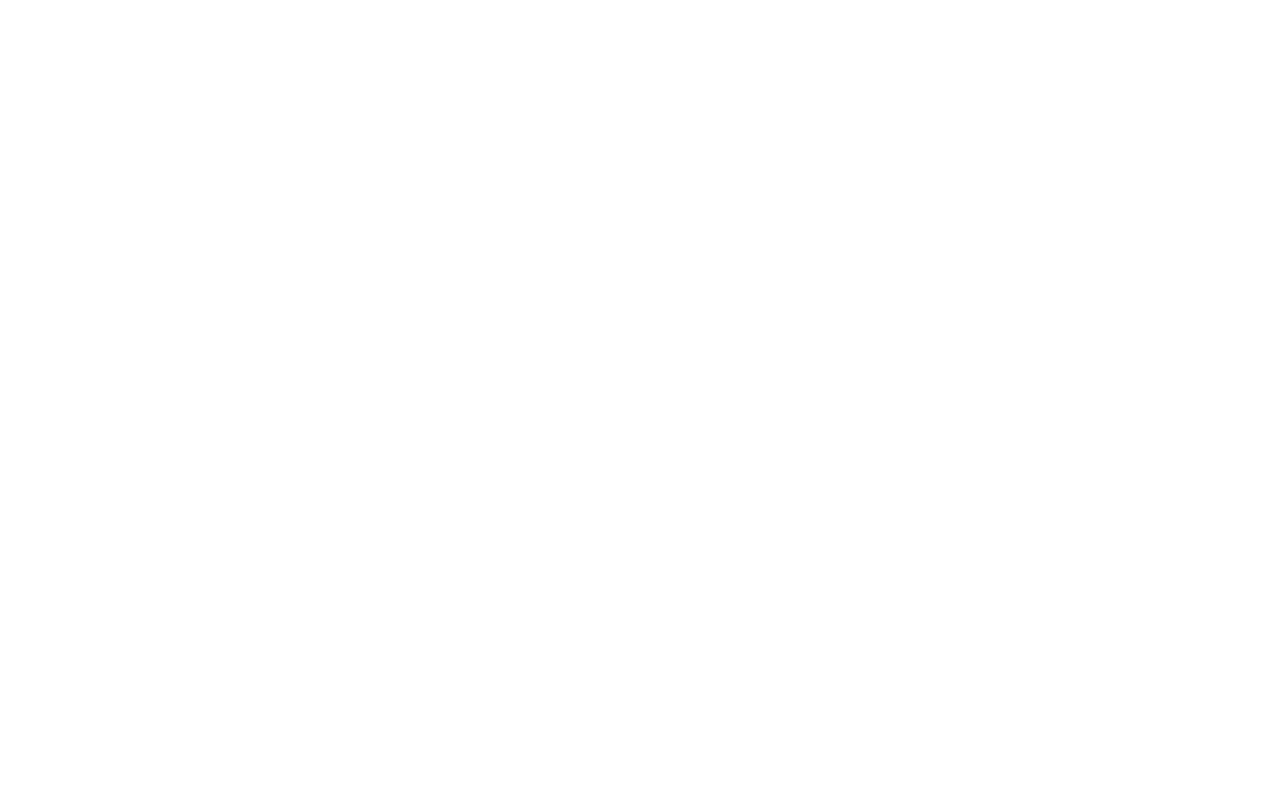
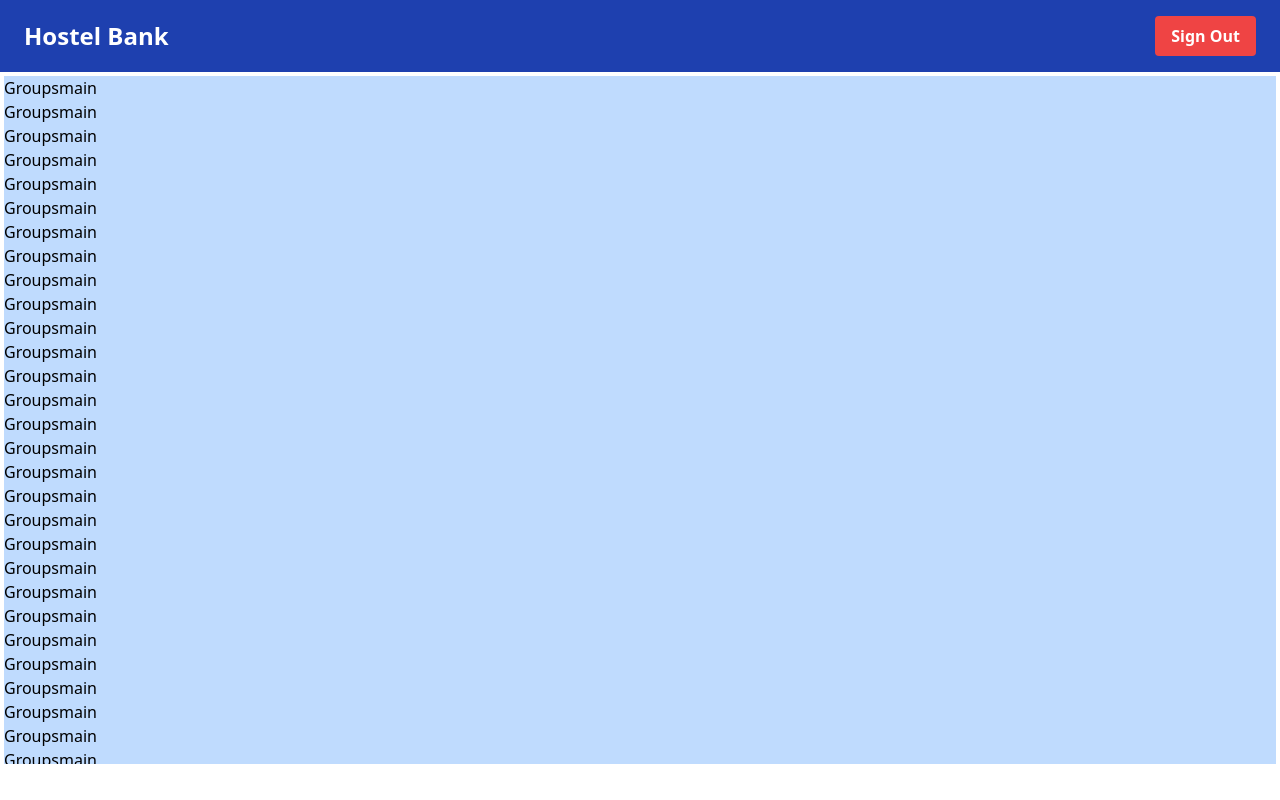
Before and after one commit to deepsalunkhee/Hostel_Bank_AWS, a React (Vite) app in the folder Client/: page /group in a window 1280 px wide. Before the commit this address had no page. Built offline with nearby package versions, Linux system fonts and the light colour scheme.

Commit message:
Join group done

```diff
--- a/Client/src/App.jsx
+++ b/Client/src/App.jsx
@@ -3,6 +3,7 @@ import { BrowserRouter as Router ,Route,Routes} from 'react-router-dom'
 import Signin from './pages/Signin'
 import Signup from './pages/Signup'
 import Dashboard from './pages/Dashboard'
+import Group from './pages/Group'
 
 const App = () => {
   return (
@@ -13,6 +14,7 @@ const App = () => {
         <Route path='/signin' element={<Signin/>}/>
         <Route path='/signup' element={<Signup/>}/>
         <Route path='/' element={<Dashboard/>}/>
+        <Route path='/group/*' element={<Group/>}/>
       </Routes>
     </Router>
     </>
--- /dev/null
+++ b/Client/src/pages/Group.jsx
@@ -0,0 +1,18 @@
+import React from "react";
+import Navbar from "../components/Navbar";
+import Groupsmain from "./Groupsmain";
+
+const Group = () => {
+  return (
+    <div>
+      <Navbar />
+      <div className="bg-blue-200  m-1">
+        <div className="overflow-y-auto" style={{ height:"86vh" }}>
+          <Groupsmain />
+        </div>
+      </div>
+    </div>
+  );
+};
+
+export default Group;
--- a/Client/src/pages/Groups.jsx
+++ b/Client/src/pages/Groups.jsx
@@ -1,9 +1,11 @@
 import React, { useEffect, useState } from "react";
 import axios from "axios";
+import { useNavigate } from "react-router-dom";
 
 const Groups = () => {
   const [groups, setGroups] = useState([]);
   const backendUrl = "http://localhost:5000";
+  const navigate = useNavigate();
 
   useEffect(() => {
     fetchdata();
@@ -12,8 +14,7 @@ const Groups = () => {
   const fetchdata = async () => {
     const token = localStorage.getItem("token");
     const email = localStorage.getItem("email");
-    console.log(email);
-    console.log(token);
+
     try {
       const getgroups = await axios(`${backendUrl}/groups/getgroups`, {
         method: "POST",
@@ -33,7 +34,7 @@ const Groups = () => {
   };
 
   const clickGroup = (e) => {
-
+    navigate(`/group`);
   }
   return (
     <div className="p-4">
--- /dev/null
+++ b/Client/src/pages/Groupsmain.jsx
@@ -0,0 +1,64 @@
+import React from "react";
+
+const Groupsmain = () => {
+  return (
+    <div>
+      <h1>Groupsmain</h1>
+      <h1>Groupsmain</h1>
+      <h1>Groupsmain</h1>
+      <h1>Groupsmain</h1>
+      <h1>Groupsmain</h1>
+      <h1>Groupsmain</h1>
+      <h1>Groupsmain</h1>
+      <h1>Groupsmain</h1>
+      <h1>Groupsmain</h1>
+      <h1>Groupsmain</h1>
+      <h1>Groupsmain</h1>
+      <h1>Groupsmain</h1>
+      <h1>Groupsmain</h1>
+      <h1>Groupsmain</h1>
+      <h1>Groupsmain</h1>
+      <h1>Groupsmain</h1>
+      <h1>Groupsmain</h1>
+      <h1>Groupsmain</h1>
+      <h1>Groupsmain</h1>
+      <h1>Groupsmain</h1>
+      <h1>Groupsmain</h1>
+      <h1>Groupsmain</h1>
+      <h1>Groupsmain</h1>
+      <h1>Groupsmain</h1>
+      <h1>Groupsmain</h1>
+      <h1>Groupsmain</h1>
+      <h1>Groupsmain</h1>
+      <h1>Groupsmain</h1>
+      <h1>Groupsmain</h1>
+      <h1>Groupsmain</h1>
+      <h1>Groupsmain</h1>
+      <h1>Groupsmain</h1>
+      <h1>Groupsmain</h1>
+      <h1>Groupsmain</h1>
+      <h1>Groupsmain</h1>
+      <h1>Groupsmain</h1>
+      <h1>Groupsmain</h1>
+      <h1>Groupsmain</h1>
+      <h1>Groupsmain</h1>
+      <h1>Groupsmain</h1>
+      <h1>Groupsmain</h1>
+      <h1>Groupsmain</h1>
+      <h1>Groupsmain</h1>
+      <h1>Groupsmain</h1>
+      <h1>Groupsmain</h1>
+      <h1>Groupsmain</h1>
+      <h1>Groupsmain</h1>
+      <h1>Groupsmain</h1>
+      <h1>Groupsmain</h1>
+      <h1>Groupsmain</h1>
+      <h1>Groupsmain</h1>
+      <h1>Groupsmain</h1>
+      <h1>Groupsmain</h1>
+      <h1>Groupsmain</h1>
+    </div>
+  );
+};
+
+export default Groupsmain;
--- a/Client/src/pages/JoinGroup.jsx
+++ b/Client/src/pages/JoinGroup.jsx
@@ -1,9 +1,64 @@
-import React from 'react'
+import React,{useState} from 'react'
+import axios from 'axios'
 
 const JoinGroup = () => {
+
+  const backendUrl = "http://localhost:5000";
+  const [groupid,setGroupid] = useState('')
+  const [groupname,setGroupname] = useState('')
+  const [joined,setJoined] = useState(false)
+
+
+  const hadleOnsubmit = async (e)=>{
+    e.preventDefault();
+    const token = localStorage.getItem("token");
+
+
+    try {
+      const joinrequest= await axios (`${backendUrl}/groups/joingroup`,{
+        method:"POST",
+        headers:{
+          "content-type":"application/json",
+          token:token
+        },
+        data:JSON.stringify({
+          groupid:groupid
+        })
+      })
+
+      if(joinrequest.status===200){
+        alert(joinrequest.data.message)
+        setJoined(true)
+        setGroupname(joinrequest.data.groupname)
+      }else if(joinrequest.status===207){
+        console.log(joinrequest.data.message)
+      }
+    } catch (error) {
+      alert("something went wrong");
+      console.log(error);
+    }
+
+  }
   return (
     <div>
-      <h1>Join Group</h1>
+      <form  onSubmit={hadleOnsubmit}>
+        <div className="flex flex-col items-center">
+          <h1 className="text-3xl font-bold mb-4">Join Group</h1>
+          <input
+            type="text"
+            className="p-2 mb-4 w-80 border-2 border-gray-500 rounded-lg"
+            placeholder="Enter Group ID"
+            onChange={(e)=>{setGroupid(e.target.value)}}
+          />
+          <button
+            className="bg-blue-500 hover:bg-blue-700 text-white py-2 px-4 rounded-lg"
+            type="submit"
+          >
+            Join
+          </button>
+        </div>
+      </form>
+      {joined && <h1 className="text-2xl font-bold text-center mt-4">Joined {groupname} Successfully </h1>}
     </div>
   )
 }
```
Also changed, not shown: 1 other file (tests, documents, lock files or other folders).
